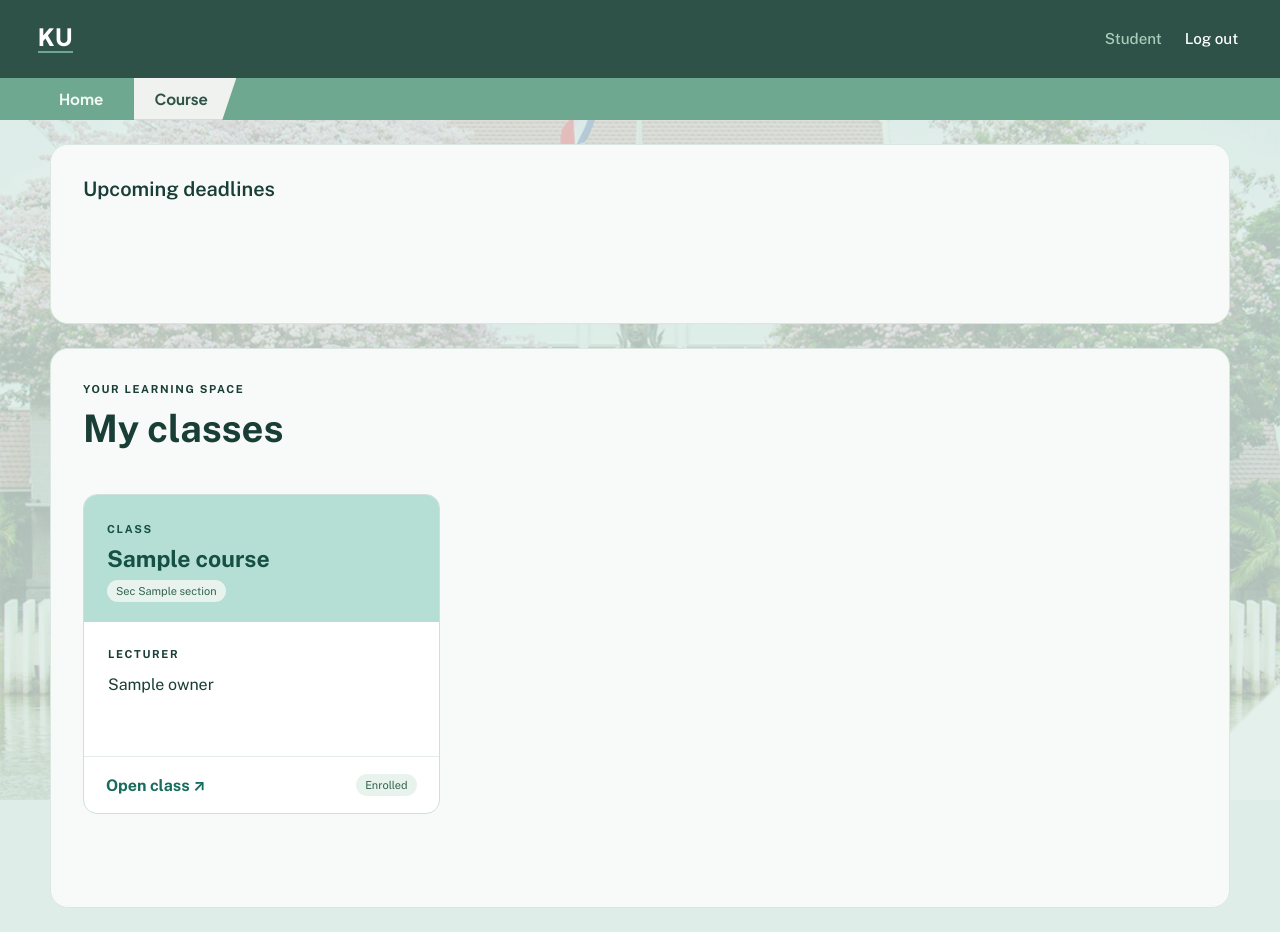
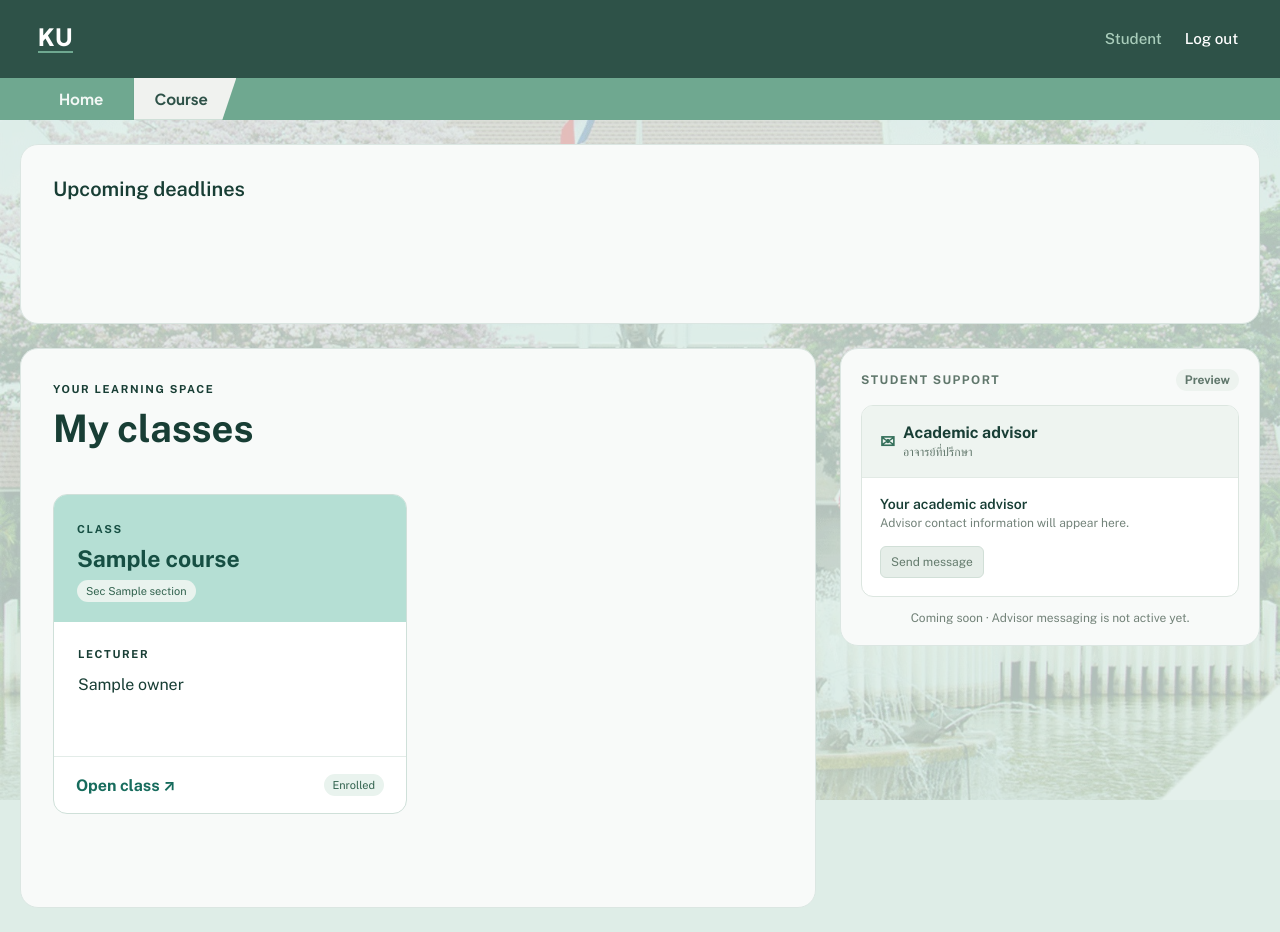
Before and after one commit to phunnipathtkasetsart/BNM-ISP, a Django app: template source/academic_hub/course/templates/course/dashboard.html in a window 1280 px wide. Run offline with Django 5.2, Linux system fonts and the light colour scheme; the template is opened without the code that fills it: most values are stand-ins (such as "Sample title", 1, 10 or a date in 2020).

Commit message:
add academic advisor

```diff
--- a/source/academic_hub/course/static/course/course.css
+++ b/source/academic_hub/course/static/course/course.css
@@ -510,3 +510,17 @@
 @media (max-width: 650px) {
   .course-detail-layout { width: calc(100% - 20px); margin: 12px auto; gap: 16px; }
 }
+
+/* Advisor contact preview on the class selection dashboard. */
+.advisor-dashboard {
+  min-height: 0;
+}
+.advisor-dashboard .course-tool__row {
+  gap: 16px;
+  flex-wrap: wrap;
+}
+
+/* Align the deadline panel with the dashboard's two-column layout. */
+.stage:has(.course-advisor-layout) > .deadline-widget {
+  max-width: 1600px;
+}
--- /dev/null
+++ b/source/academic_hub/course/templates/course/_advisor_dashboard.html
@@ -0,0 +1,17 @@
+{# Static advisor contact placeholder; no messaging or advisor assignment yet. #}
+<section class="course-sidebar advisor-dashboard" aria-labelledby="advisor-dashboard-title">
+  <div class="course-sidebar__label"><span>STUDENT SUPPORT</span><span class="course-sidebar__preview">Preview</span></div>
+  <div class="course-tool">
+    <header class="course-tool__header">
+      <span class="course-tool__icon" aria-hidden="true">✉</span>
+      <h2 id="advisor-dashboard-title">Academic advisor <small>อาจารย์ที่ปรึกษา</small></h2>
+    </header>
+    <div class="course-tool__body">
+      <div class="course-tool__row">
+        <div><strong>Your academic advisor</strong><span class="course-tool__muted">Advisor contact information will appear here.</span></div>
+        <button class="course-tool__button" type="button" disabled>Send message</button>
+      </div>
+    </div>
+  </div>
+  <p class="course-sidebar__note">Coming soon · Advisor messaging is not active yet.</p>
+</section>
--- a/source/academic_hub/course/templates/course/dashboard.html
+++ b/source/academic_hub/course/templates/course/dashboard.html
@@ -1,5 +1,13 @@
 {% extends "course/base.html" %}
-{% block before_course_shell %}{% include "course/_deadline_widget.html" %}{% endblock %}
+{% block before_course_shell %}
+{% include "course/_deadline_widget.html" %}
+{% endblock %}
+{% block course_layout %}
+<div class="course-detail-layout course-advisor-layout">
+  {{ block.super }}
+  {% include "course/_advisor_dashboard.html" %}
+</div>
+{% endblock %}
 {% block course_content %}
 <div class="course-heading course-dashboard-heading"><div><p class="eyebrow">YOUR LEARNING SPACE</p><h1>My classes</h1></div><div>
 {% if can_create %}<a class="course-btn" href="{% url 'course:create' %}" data-dialog="create-class">+ Create class</a>{% endif %}
```
